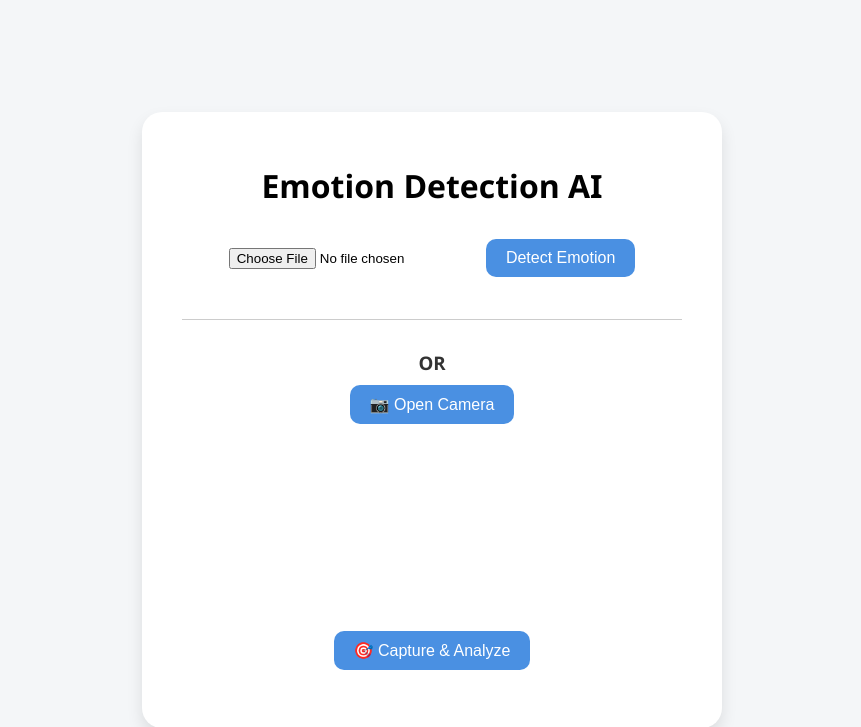
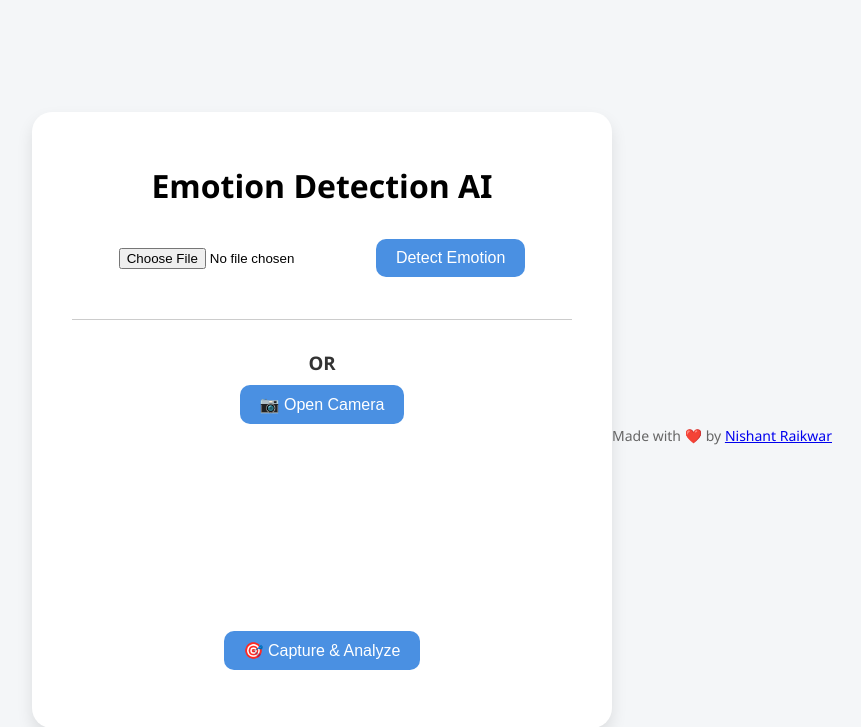
Before and after one commit to nishantxcode/emotion-detection-app, a Django app: page / in a window 1280 px wide. Shown: the top 727 px of the page, without its empty margins (208-1069 px from the left). Run offline with Django 5.2, Linux system fonts and the light colour scheme.

Commit message:
Added footer with Made with Love ❤️

```diff
--- a/emotion_app/static/css/style.css
+++ b/emotion_app/static/css/style.css
@@ -99,3 +99,11 @@ body {
     margin-top: 20px;
     font-weight: bold;
   }
+
+
+  footer {
+    margin-top: 30px;
+    font-size: 14px;
+    color: #666;
+    text-align: center;
+  }
--- a/emotion_app/templates/index.html
+++ b/emotion_app/templates/index.html
@@ -255,5 +255,10 @@
 
 
   </div>
+
+  <footer>
+    Made with ❤️ by <a href="https://www.instagram.com/nishantyt/"> Nishant Raikwar </a>
+  </footer>
+
 </body>
 </html>
```
